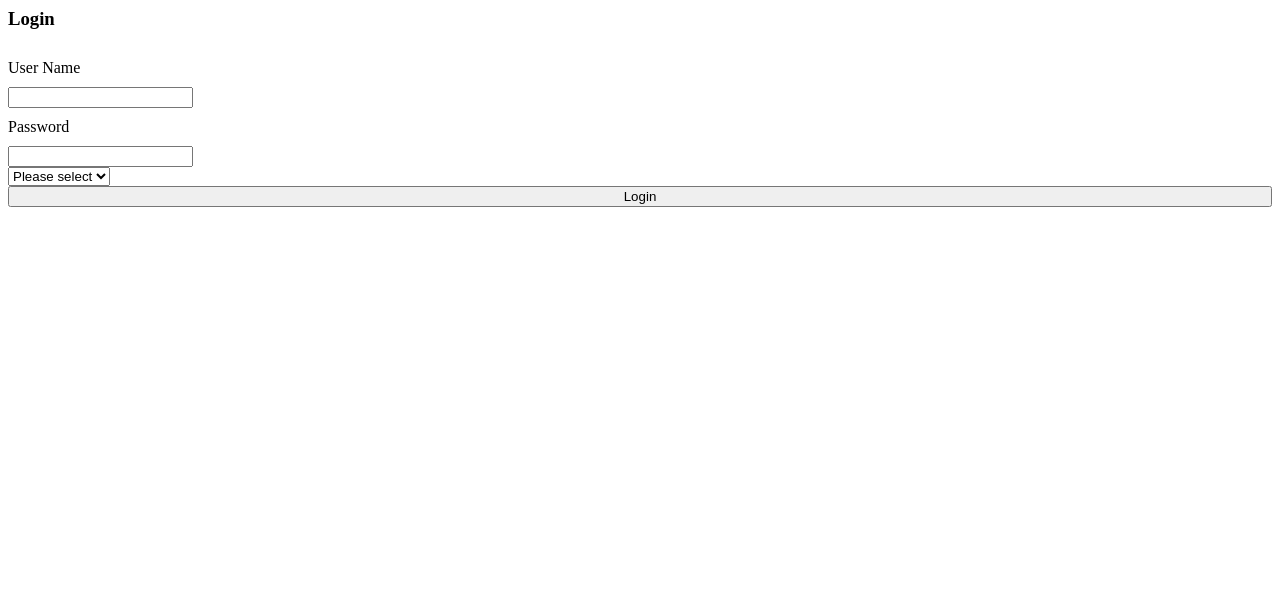
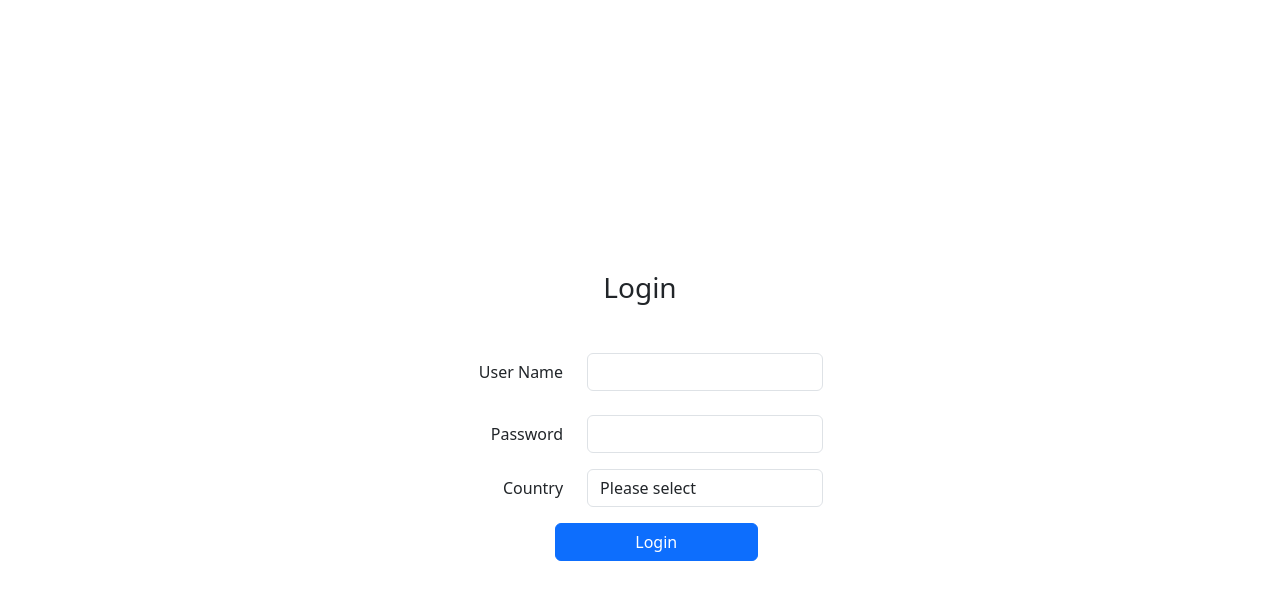
Before and after one commit to bernie-ning/react-starter, a React (Create React App) app: page /Logout in a window 1280 px wide. Shown: the top 600 px of the page. Built offline with nearby package versions, Linux system fonts and the light colour scheme.

Commit message:
2 files modified

```diff
--- a/src/App.tsx
+++ b/src/App.tsx
@@ -1,6 +1,7 @@
 import * as React from 'react';
 import './style.css';
-import MyHeader from './Header';
+import 'bootstrap/dist/css/bootstrap.min.css';
+import 'bootstrap/dist/js/bootstrap.bundle.min.js';
 import { BrowserRouter, Routes, Route } from 'react-router-dom';
 
 import Layout from './pages/Layout';
--- a/src/pages/Login.tsx
+++ b/src/pages/Login.tsx
@@ -25,10 +25,10 @@ function Login() {
       <div style={{ width: '100%' }}>
         <h3 className="text-center m-5">Login</h3>
         <div className="row mb-3" style={{ lineHeight: '38px' }}>
-          <label htmlFor="username" className="form-label col-3 text-end">
+          <label htmlFor="username" className="form-label col-4 text-end">
             User Name
           </label>
-          <div className="col-7">
+          <div className="col">
             <input
               className="form-control"
               type="text"
@@ -41,12 +41,12 @@ function Login() {
         <div className="row mb-3">
           <label
             htmlFor="inputPassword"
-            className="col-3 text-end"
+            className="col-4 text-end"
             style={{ lineHeight: '38px' }}
           >
             Password
           </label>
-          <div className="col-7">
+          <div className="col">
             <input
               type="password"
               name="inputPassword"
@@ -55,11 +55,21 @@ function Login() {
               className="form-control"
             />
           </div>
-          <div>
+        </div>
+        <div className="row mb-3">
+          <label
+            htmlFor="country"
+            className="col-4 text-end"
+            style={{ lineHeight: '38px' }}
+          >
+            Country
+          </label>
+          <div className="col">
             <select
               name="country"
               value={inputs.country}
               onChange={handleChange}
+              className="form-control"
             >
               <option value="">Please select</option>
               <option value="china">China</option>
@@ -68,7 +78,6 @@ function Login() {
             </select>
           </div>
         </div>
-
         <div className="row">
           <div className="col-3"></div>
           <div className="col-7">
```
